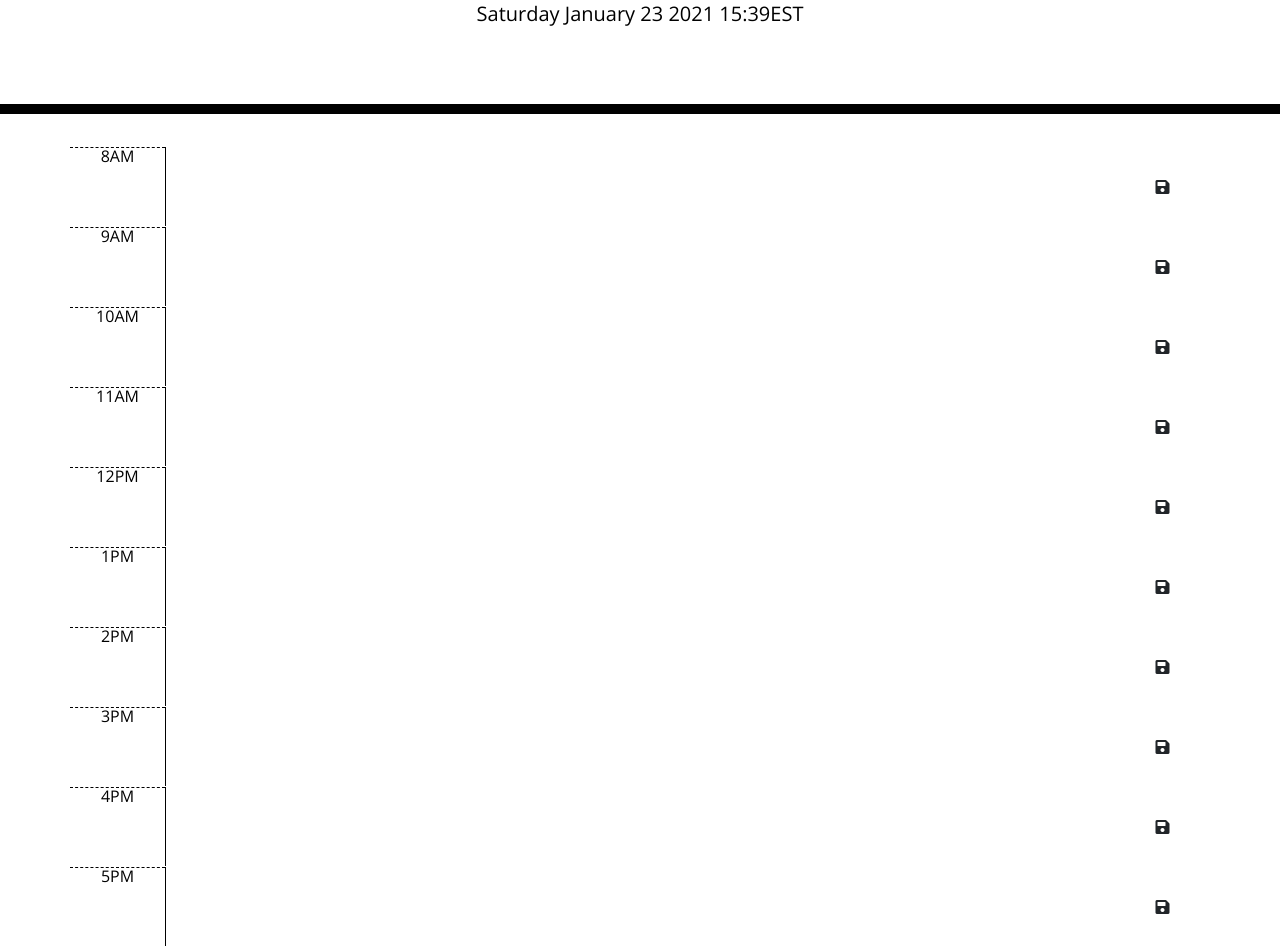
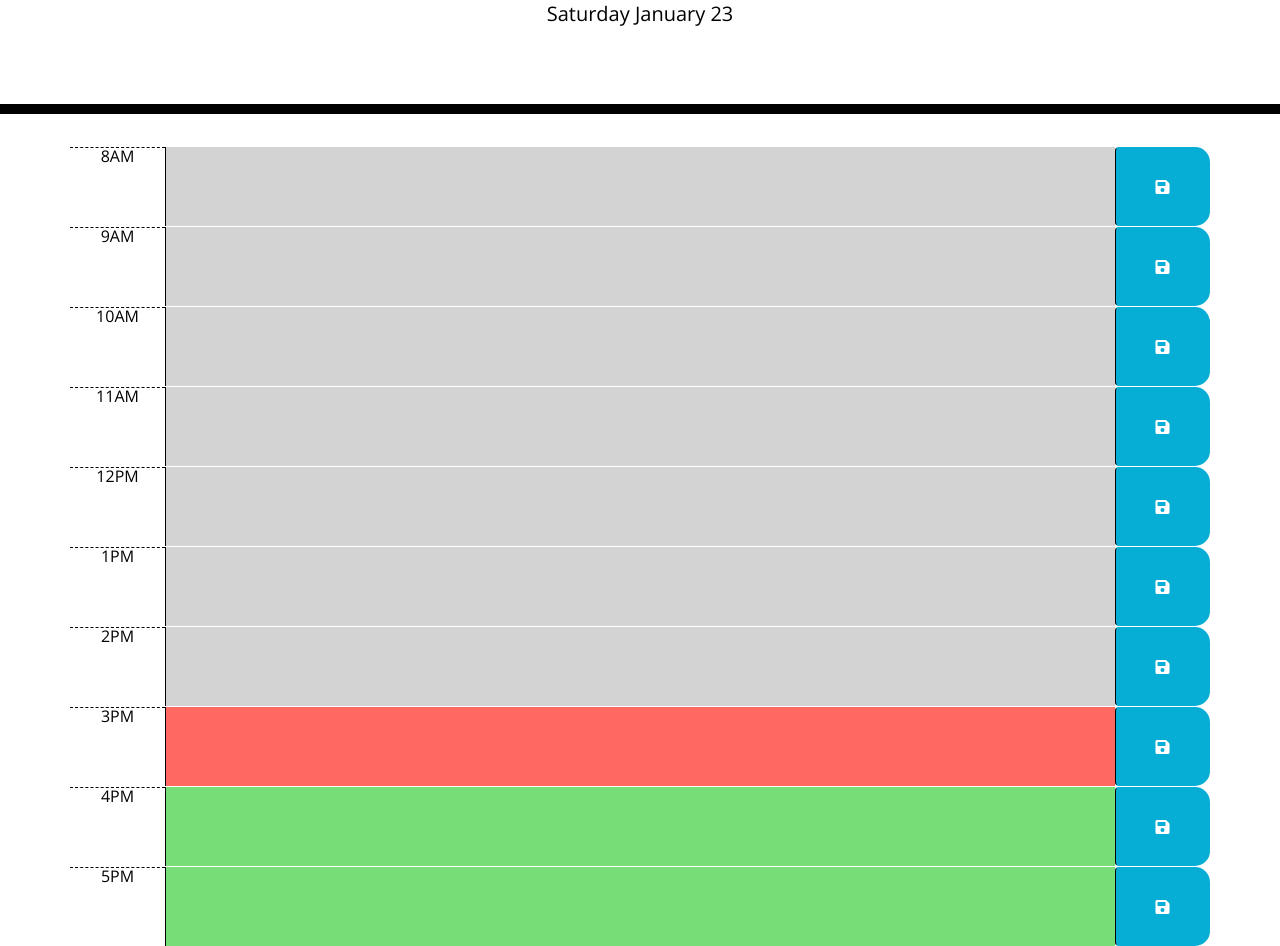
Before and after one commit to Ramyamariyala/workdayschedule, a plain HTML site: page Develop/index.html in a window 1280 px wide. Shown: the part 190-1136 px from the top of the page. Drawn offline with nearby package versions, Linux system fonts and the light colour scheme.

Commit message:
updated have errors

```diff
--- a/Develop/index.html
+++ b/Develop/index.html
@@ -33,53 +33,53 @@
       <!-- Timeblocks go here -->
       <div id = "hour8" class = "row time-block">
         <div class = "col-md-1 hour">8AM</div>
-        <textarea class="col-md-10 description"></textarea>
-        <button class = "btn savebtn col-md-1"><i class= "fas fa-save"></i></button>
+        <textarea value ="8" class="col-md-10 description"></textarea>
+        <button class = "btn saveBtn col-md-1"><i class= "fas fa-save"></i></button>
       </div>
       <div id = "hour9" class = "row time-block">
         <div class = "col-md-1 hour">9AM</div>
-        <textarea class="col-md-10 description"></textarea>
-        <button class = "btn savebtn col-md-1"><i class= "fas fa-save"></i></button>
+        <textarea value ="9" class="col-md-10 description"></textarea>
+        <button class = "btn saveBtn col-md-1"><i class= "fas fa-save"></i></button>
       </div>
       <div id = "hour10" class = "row time-block">
         <div class = "col-md-1 hour">10AM</div>
-        <textarea class="col-md-10 description"></textarea>
-        <button class = "btn savebtn col-md-1"><i class= "fas fa-save"></i></button>
+        <textarea value ="10" class="col-md-10 description"></textarea>
+        <button class = "btn saveBtn col-md-1"><i class= "fas fa-save"></i></button>
       </div>
       <div id = "hour11" class = "row time-block">
         <div class = "col-md-1 hour">11AM</div>
-        <textarea class="col-md-10 description"></textarea>
-        <button class = "btn savebtn col-md-1"><i class= "fas fa-save"></i></button>
+        <textarea value ="11" class="col-md-10 description"></textarea>
+        <button class = "btn saveBtn col-md-1"><i class= "fas fa-save"></i></button>
       </div>
       <div id = "hour12" class = "row time-block">
         <div class = "col-md-1 hour">12PM</div>
-        <textarea class="col-md-10 description"></textarea>
-        <button class = "btn savebtn col-md-1"><i class= "fas fa-save"></i></button>
+        <textarea value ="12" class="col-md-10 description"></textarea>
+        <button class = "btn saveBtn col-md-1"><i class= "fas fa-save"></i></button>
       </div>
       <div id = "hour13" class = "row time-block">
         <div class = "col-md-1 hour">1PM</div>
-        <textarea class="col-md-10 description"></textarea>
-        <button class = "btn savebtn col-md-1"><i class= "fas fa-save"></i></button>
+        <textarea value ="13" class="col-md-10 description"></textarea>
+        <button class = "btn saveBtn col-md-1"><i class= "fas fa-save"></i></button>
       </div>
       <div id = "hour14" class = "row time-block">
         <div class = "col-md-1 hour">2PM</div>
-        <textarea class="col-md-10 description"></textarea>
-        <button class = "btn savebtn col-md-1"><i class= "fas fa-save"></i></button>
+        <textarea value ="14" class="col-md-10 description"></textarea>
+        <button class = "btn saveBtn col-md-1"><i class= "fas fa-save"></i></button>
       </div>
       <div id = "hour15" class = "row time-block">
         <div class = "col-md-1 hour">3PM</div>
-        <textarea class="col-md-10 description"></textarea>
-        <button class = "btn savebtn col-md-1"><i class= "fas fa-save"></i></button>
+        <textarea value ="15" class="col-md-10 description"></textarea>
+        <button class = "btn saveBtn col-md-1"><i class= "fas fa-save"></i></button>
       </div>
       <div id = "hour16" class = "row time-block">
         <div class = "col-md-1 hour">4PM</div>
-        <textarea class="col-md-10 description"></textarea>
-        <button class = "btn savebtn col-md-1"><i class= "fas fa-save"></i></button>
+        <textarea value ="16" class="col-md-10 description"></textarea>
+        <button class = "btn saveBtn col-md-1"><i class= "fas fa-save"></i></button>
       </div>
       <div id = "hour17" class = "row time-block">
         <div class = "col-md-1 hour">5PM</div>
-        <textarea class="col-md-10 description"></textarea>
-        <button class = "btn savebtn col-md-1"><i class= "fas fa-save"></i></button>
+        <textarea value ="17" class="col-md-10 description"></textarea>
+        <button class = "btn saveBtn col-md-1"><i class= "fas fa-save"></i></button>
       </div>
 
     </div>
--- a/Develop/script.js
+++ b/Develop/script.js
@@ -1,20 +1,40 @@
 
-var d = new Date(),
-    minutes = d.getMinutes().toString().length == 1 ? '0'+d.getMinutes() : d.getMinutes(),
-    hours = d.getHours().toString().length == 1 ? '0'+d.getHours() : d.getHours(),
-    // ampm = d.getHours() >= 12 ? 'pm' : 'am',
-    months = ['January','Febuary','March','April','May','June','July','August','September','October','November','December'],
-    days = ['Sunday ','Monday','Tuesday','Wednesday','Thurusday','Friday','Saturday'];
-    currentDateString = days[d.getDay()]+' '+months[d.getMonth()]+' '+d.getDate()+' '+d.getFullYear()+' '+hours+':'+minutes+"EST";
+var d = new Date();
+ var hours = d.getHours()
+
+
+ var months = ['January','Febuary','March','April','May','June','July','August','September','October','November','December'],
+     days = ['Sunday ','Monday','Tuesday','Wednesday','Thurusday','Friday','Saturday'];
+    currentDateString = days[d.getDay()]+' '+months[d.getMonth()]+' '+d.getDate();
     $("#currentDay").text(currentDateString);
 
    $(".saveBtn").on("click",function(event){
-    console.log(this);
-    var value = $(this).sibling(".description").val();
+
+    var text = $(this).siblings(".description").val();
+
     var time = $(this).parent().attr("id");
     localStorage.setItem(time, text)
+
    })
 
-   $(".time-block").each(function(){
+   $("textarea").each(function(){
+       var texthour =parseInt($(this).attr("value"));
+       if(texthour === hours){
+       $(this).addClass("present");
+       }
+       if (texthour < hours) {
+           $(this).addClass("past");
+       }
+       if (texthour > hours){
+           $(this).addClass("future");
+
+       }
 
    })
+
+   var keys = Object.keys(localStorage);
+keys.forEach(displayEvents);
+
+function displayEvents(item) {
+    $(`*[data-hour="${item}"]`).val(JSON.parse(localStorage.getItem(`${item}`)));
+};
```
